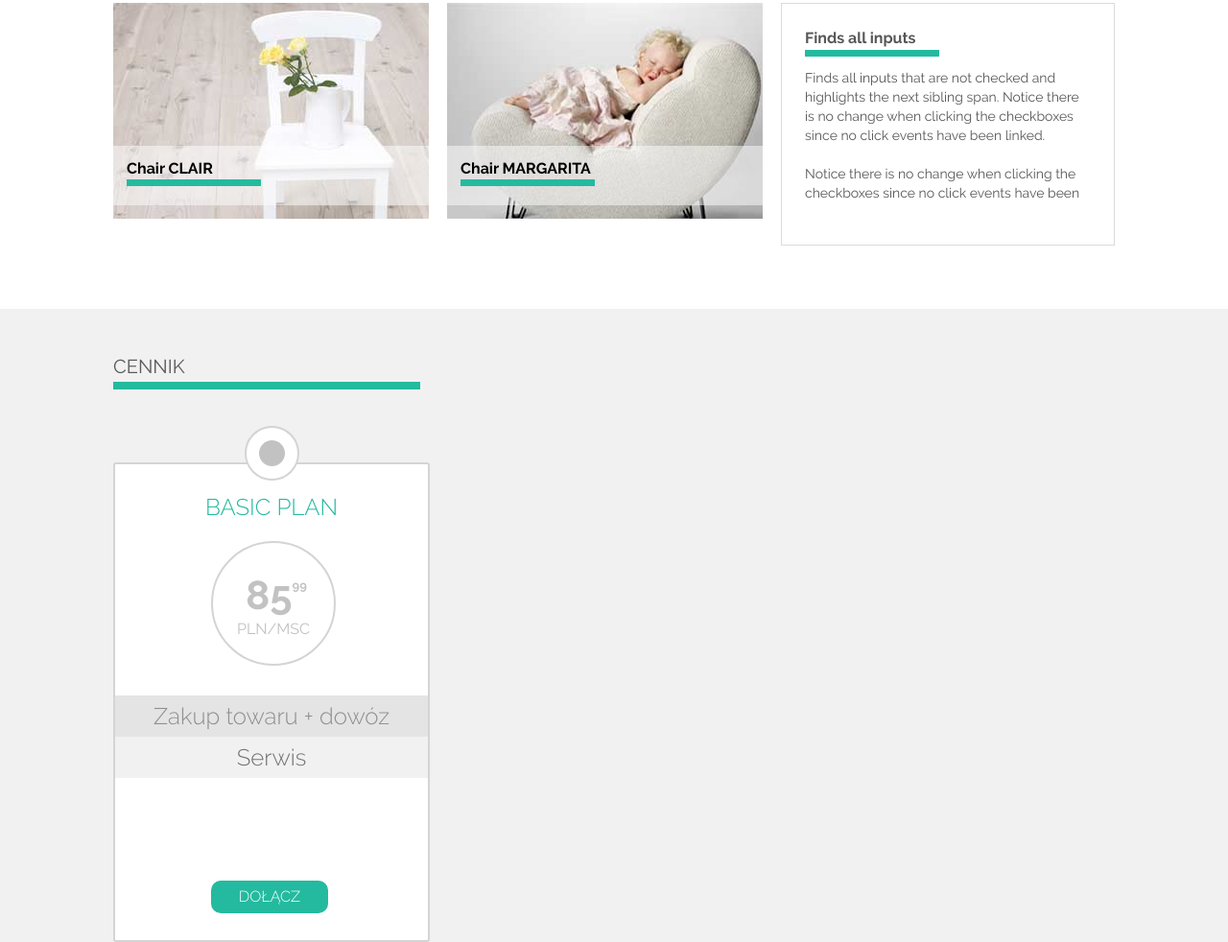
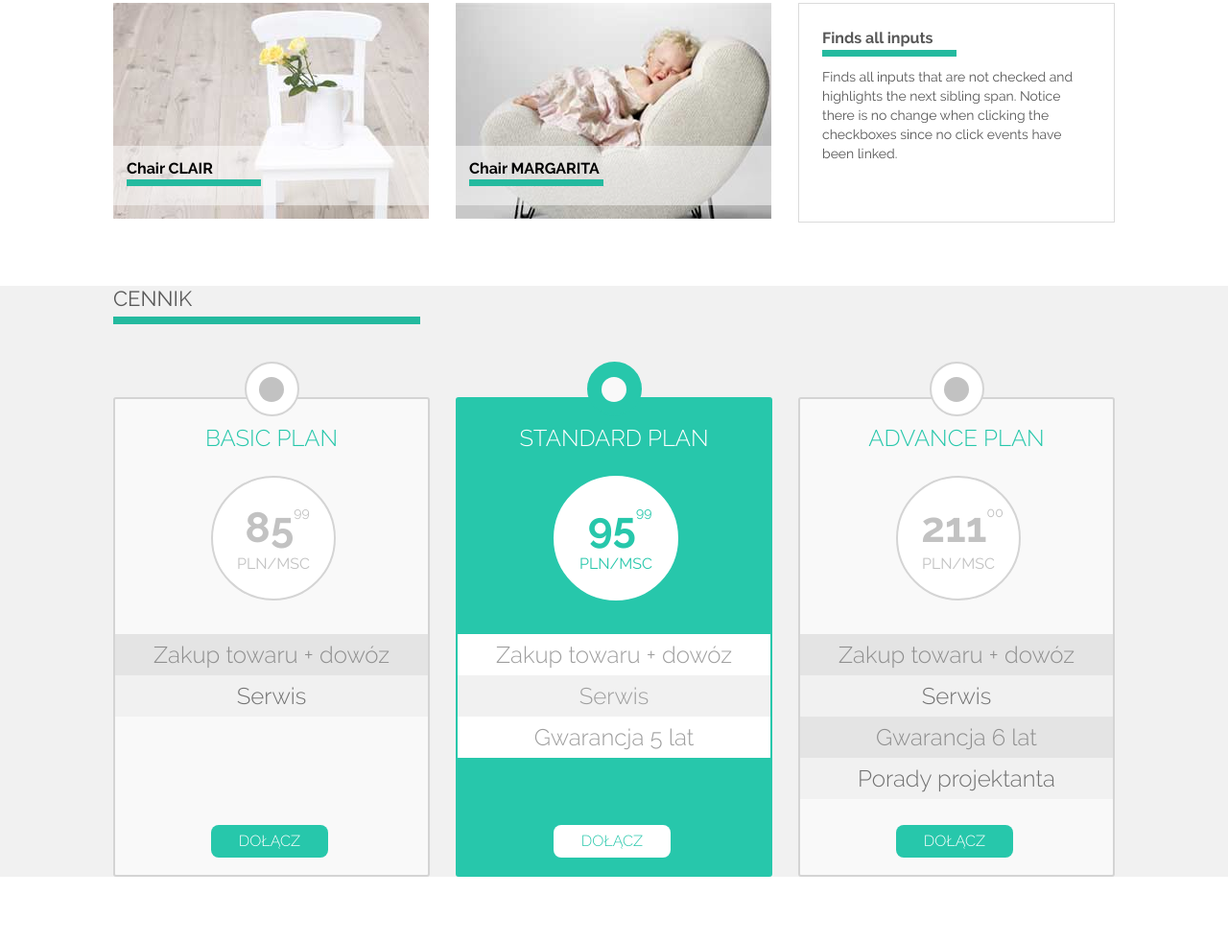
Before and after one commit to macmenak/Sit-on-chair_website, a plain HTML site: page index.html in a window 1280 px wide. Shown: the part 570-1552 px from the top of the page at 96% size. After the commit the page ends 1484 px from the top, so only its background shows below. Drawn offline with Linux system fonts and the light colour scheme.

Commit message:
Finish price section and add column gutters

```diff
--- a/css/style.css
+++ b/css/style.css
@@ -190,6 +190,15 @@ section#hero {
 div[class^=col] {
     float: left;
     min-height: 1px;
+    padding: 0 9px;
+}
+
+div[class^=col]:first-child {
+    padding: 0 18px 0 0;
+}
+
+div[class^=col]:last-child {
+    padding: 0 0 0 18px;
 }
 
 .col-1 {
@@ -286,7 +295,7 @@ em {
 #products h2 {
     font-size: 16px;
     font-weight: bold;
-    margin: 2px 0 12px 0;
+    margin: 2px 0 11px 0;
 }
 
 #products h2:after {
@@ -304,6 +313,8 @@ em {
     color: #575757;
     font-size: 14px;
     line-height: 20px;
+    width: 330px;
+    height: 229px;
 }
 
 #products p {
@@ -334,20 +345,21 @@ a.overlay {
 
 #prices {
     background-color: #f1f1f1;
+    padding: 46px 0 66px 0git ;
 }
 
 #prices h2{
-    font-size: 20px;
+    font-size: 22px;
     font-weight: 400;
     text-transform: uppercase;
     color: #5a5a5a;
-    margin: 48px 0 76px 0;
+    margin-bottom: 76px;
 }
 
 #prices h2:after {
     content: '';
     display: block;
-    margin-top:4px;
+    margin-top:6px;
     width: 320px;
     height: 8px;
     background-color: #24ba9f;
@@ -357,7 +369,7 @@ a.overlay {
 .price-plan {
     width: 330px;
     height: 500px;
-    background-color: #ffffff;
+    background-color: #f9f9f9;
     border: 2px solid #d4d4d4;
     border-radius: 3px;
     position: relative;
@@ -374,28 +386,29 @@ a.overlay {
     width: 57px;
     height: 57px;
     left: 135px;
-    top: -40px;
+    top: -39px;
 }
 
 .inner {
     background-color: #c2c2c2;
-    width: 27px;
-    height: 27px;
-    top: 13px;
+    width: 26px;
+    height: 26px;
+    top: 14px;
     left: 13px;
 }
 
 .price-plan .name {
     text-transform: uppercase;
-    color: #24ba9f;
+    color: #27c7ab;
     font-weight: 200;
     font-size: 24px;
     text-align: center;
-    margin-top: 30px;
+    margin-top: 26px;
 }
 
 .priceWrapper {
     position: absolute;
+    background-color: #ffffff;
     border: 2px solid #d4d4d4;
     border-radius: 50%;
     width: 130px;
@@ -405,7 +418,7 @@ a.overlay {
 }
 
 ul.features {
-    margin-top: 182px;
+    margin-top: 190px;
     text-align: center;
     list-style: none;
 }
@@ -413,7 +426,7 @@ ul.features {
 a.join {
     display: block;
     position: absolute;
-    bottom: 28px;
+    bottom: 18px;
     left: 100px;
     width: 122px;
     height: 34px;
@@ -421,26 +434,29 @@ a.join {
     font-weight: 200;
     line-height: 34px;
     color: #ffffff;
-    background-color: #24ba9f;
+    background-color: #27c7ab;
     text-transform: uppercase;
-    border-radius: 10px;
+    border-radius: 8px;
     text-align: center;
 }
 
 .price {
-    font-size: 42px;
+    font-size: 44px;
     font-weight: bold;
     position: absolute;
-    top: 30px;
-    left: 34px;
+    top: 26px;
+    left: 17px;
+    width: 100px;
+    text-align: center;
     color: #c2c2c2;
 }
 
 .price sup {
-    font-size: 13px;
+    font-size: 14px;
+    font-weight: 400;
     position: relative;
     line-height: 0;
-    top: -5px;
+    top: -10px;
 }
 
 .perMonth {
@@ -466,3 +482,40 @@ a.join {
     background-color: #f1f1f1;
     color: #727272;
 }
+
+
+.price-plan.recommended, .price-plan.recommended .circle {
+    background-color: #27c7ab;
+    border-color: #27c7ab;
+}
+
+.price-plan.recommended .inner{
+    background-color: #f9f9f9;
+}
+
+.price-plan.recommended h3.name{
+    color: #ffffff;
+}
+
+.price-plan.recommended .priceWrapper{
+    border-color: #ffffff;
+}
+
+.price-plan.recommended .price, .price-plan.recommended .perMonth {
+    color: #27c7ab;
+}
+
+.price-plan.recommended ul.features li:nth-child(2n+1) {
+    background-color: #ffffff;
+    color: #9e9e9e;
+}
+
+.price-plan.recommended ul.features li:nth-child(2n) {
+    background-color: #f1f1f1;
+    color: #9e9e9e;
+}
+
+.price-plan.recommended .join {
+    background-color: #ffffff;
+    color: #27c7ab;
+}
--- a/index.html
+++ b/index.html
@@ -85,9 +85,6 @@
                     <p>
                         Finds all inputs that are not checked and highlights the next sibling span. Notice there is no change when clicking the checkboxes since no click events have been linked.
                     </p>
-                    <p>
-                        Notice there is no change when clicking the checkboxes since no click events have been
-                    </p>
                 </div>
             </div>
         </div>
@@ -95,6 +92,8 @@
     <section id="prices">
         <div class="main_width clearfix">
             <h2>Cennik</h2>
+            <div class="row">
+                <div class="col-4">
                     <div class="price-plan">
                         <div class="circle"><div class="inner"></div></div>
                         <h3 class="name">Basic plan</h3>
@@ -109,6 +108,41 @@
                         <a href="#" class="join">Dołącz</a>
                     </div>
                 </div>
+                <div class="col-4">
+                    <div class="price-plan recommended">
+                        <div class="circle"><div class="inner"></div></div>
+                        <h3 class="name">Standard plan</h3>
+                        <div class="priceWrapper">
+                            <div class="price">95<sup>99</sup></div>
+                            <div class="perMonth">PLN/MSC</div>
+                        </div>
+                        <ul class="features">
+                            <li>Zakup towaru + dowóz</li>
+                            <li>Serwis</li>
+                            <li>Gwarancja 5 lat</li>
+                        </ul>
+                        <a href="#" class="join">Dołącz</a>
+                    </div>
+                </div>
+                <div class="col-4">
+                    <div class="price-plan">
+                        <div class="circle"><div class="inner"></div></div>
+                        <h3 class="name">Advance plan</h3>
+                        <div class="priceWrapper">
+                            <div class="price">211<sup>00</sup></div>
+                            <div class="perMonth">PLN/MSC</div>
+                        </div>
+                        <ul class="features">
+                            <li>Zakup towaru + dowóz</li>
+                            <li>Serwis</li>
+                            <li>Gwarancja 6 lat</li>
+                            <li>Porady projektanta</li>
+                        </ul>
+                        <a href="#" class="join">Dołącz</a>
+                    </div>
+                </div>
+            </div>
+        </div>
     </section>
     <section id="contact">
     </section>
```
Lines whose indentation alone changed are shown as unchanged.
